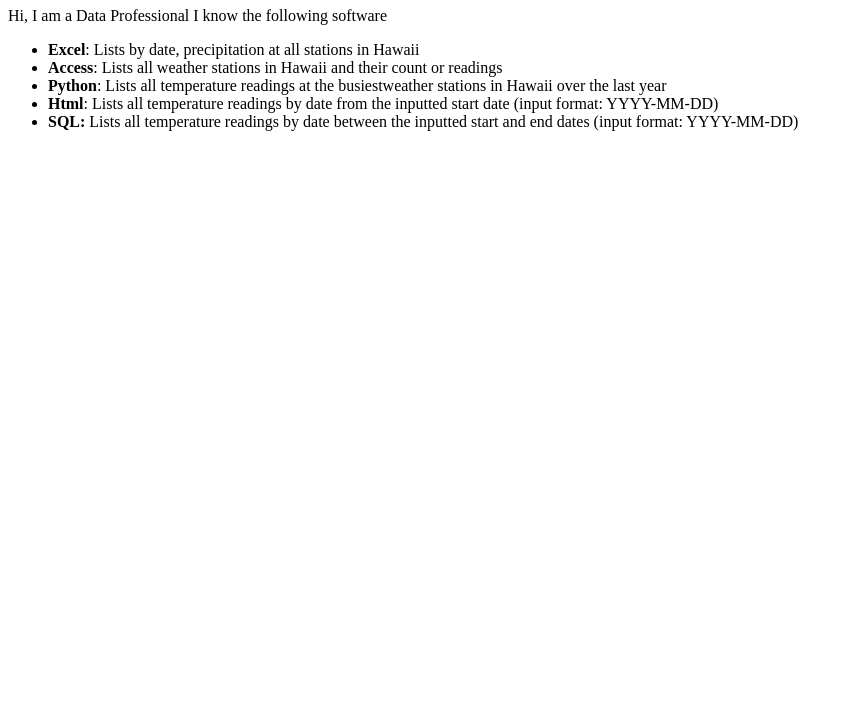
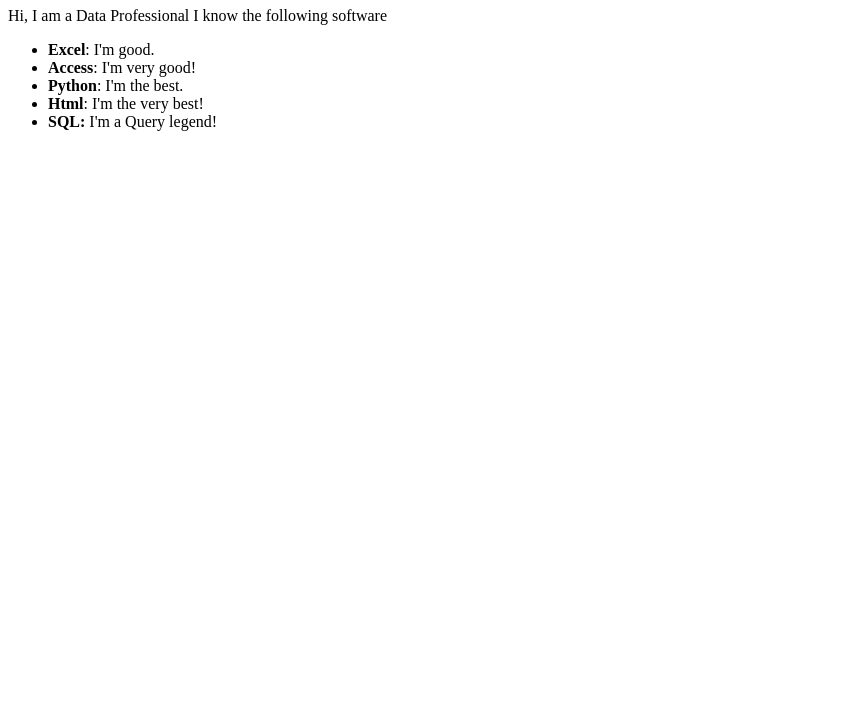
Before and after one commit to caphilpott/caphilpott.github.io, a plain HTML site: page index.html in a window 1280 px wide. Shown: the part 73-800 px from the top of the page, without its empty margins (0-853 px from the left). Drawn offline with Linux system fonts and the light colour scheme.

Commit message:
Update index.html

```diff
--- a/index.html
+++ b/index.html
@@ -12,11 +12,11 @@
 
     I know the following software
     <ul>
-      <li><strong>Excel</strong>: Lists by date, precipitation at all stations in Hawaii</li>
-      <li><strong>Access</strong>: Lists all weather stations in Hawaii and their count or readings</li>
-      <li><strong>Python</strong>: Lists all temperature readings at the busiestweather stations in Hawaii over the last year</li>
-      <li><strong>Html</strong>: Lists all temperature readings by date from the inputted start date (input format: YYYY-MM-DD)</li>
-      <li><strong>SQL:</strong> Lists all temperature readings by date between the inputted start and end dates (input format: YYYY-MM-DD)</li>
+      <li><strong>Excel</strong>: I'm good.</li>
+      <li><strong>Access</strong>: I'm very good!</li>
+      <li><strong>Python</strong>: I'm the best.</li>
+      <li><strong>Html</strong>: I'm the very best!</li>
+      <li><strong>SQL:</strong> I'm a Query legend!</li>
       </ul>
   </p>
 
```
